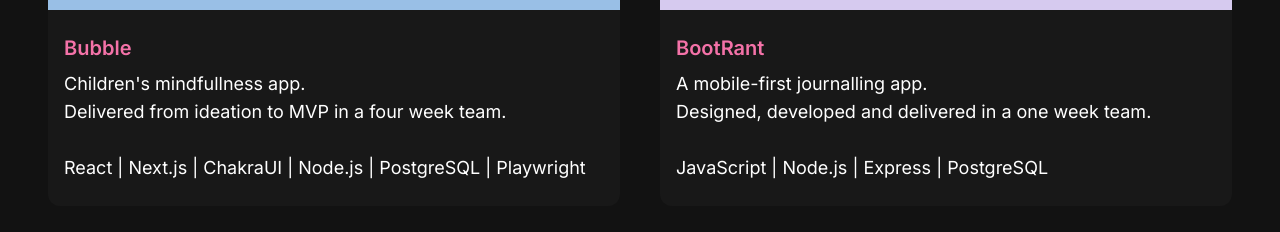
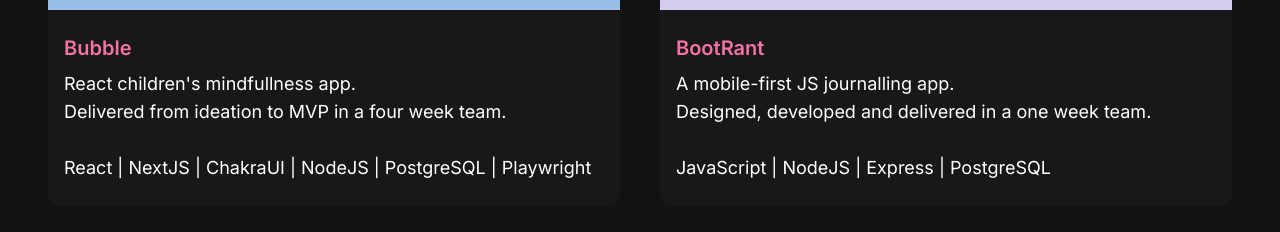
Before and after one commit to indiagrant/React-Portfolio-Site, a Next.js app: page / in a window 1280 px wide. Shown: the part 2362-2594 px from the top of the page. Built offline with nearby package versions, Linux system fonts and the light colour scheme.

Commit message:
portfolio added to projects

```diff
--- a/src/app/components/ProjectSection.jsx
+++ b/src/app/components/ProjectSection.jsx
@@ -7,11 +7,11 @@
     title: "Bubble",
     description: (
       <div className="flex flex-col h-full">
-        Children&apos;s mindfullness app. <br></br>Delivered from ideation to
-        MVP in a four week team.
+        React children&apos;s mindfullness app. <br></br>Delivered from ideation
+        to MVP in a four week team.
         <br />
         <br />
-        React | Next.js | ChakraUI | Node.js | PostgreSQL | Playwright
+        React | NextJS | ChakraUI | NodeJS | PostgreSQL | Playwright
       </div>
     ),
     image: "/images/projects/BubbleMockup.png",
@@ -24,17 +24,51 @@
     title: "BootRant",
     description: (
       <div className="flex flex-col h-full">
-        A mobile-first journalling app. <br></br>Designed, developed and
+        A mobile-first JS journalling app. <br></br>Designed, developed and
         delivered in a one week team.
         <br />
         <br />
-        JavaScript | Node.js | Express | PostgreSQL
+        JavaScript | NodeJS | Express | PostgreSQL
       </div>
     ),
     image: "/images/projects/BootRantMockup.png",
     tag: ["All", "Web"],
     gitUrl: "https://github.com/indiagrant/BootRant",
     previewUrl: "https://boot-rant-app.onrender.com/",
+  },
+  {
+    id: 3,
+    title: "Portfolio",
+    description: (
+      <div className="flex flex-col h-full">
+        My React portfolio site.<br></br>
+        Designed and developed myself using TailwindCSS.
+        <br />
+        <br />
+        React | NextJS | TailwindCSS | JavaScript
+      </div>
+    ),
+    image: "/images/projects/PortfolioMockup.png",
+    tag: ["All", "Web"],
+    gitUrl: "/",
+    previewUrl: "/",
+  },
+  {
+    id: 4,
+    title: "Keeping Tabs",
+    description: (
+      <div className="flex flex-col h-full">
+        Coming Soon...<br></br>Solo project using external APIs
+        <br />
+        <br />
+        React | NextJS | TailwindCSS | JavaScript | NodeJS | Express |
+        PostgreSQL
+      </div>
+    ),
+    image: "/images/projects/BattleshipsMockup.png",
+    tag: ["All", "Web"],
+    gitUrl: "/",
+    previewUrl: "/",
   },
 ];
 
```
Also changed, not shown: public/images/projects/PortfolioMockup.png (added).
